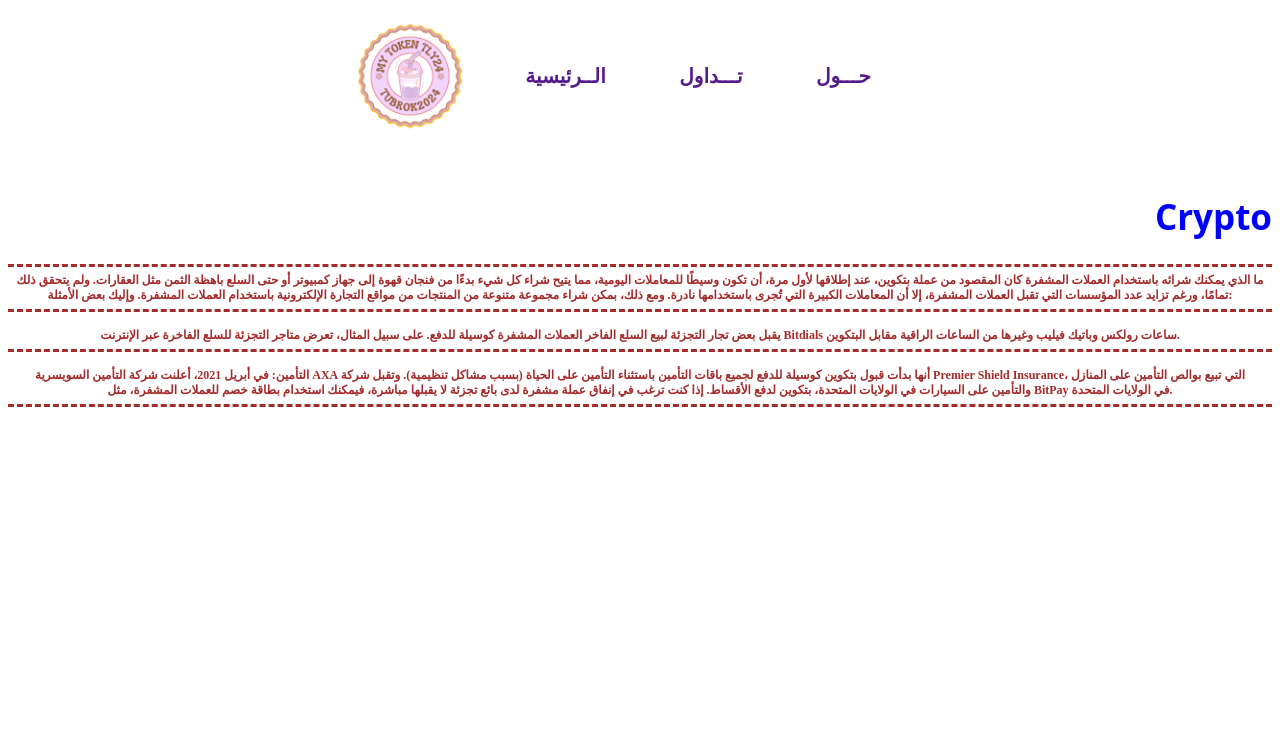
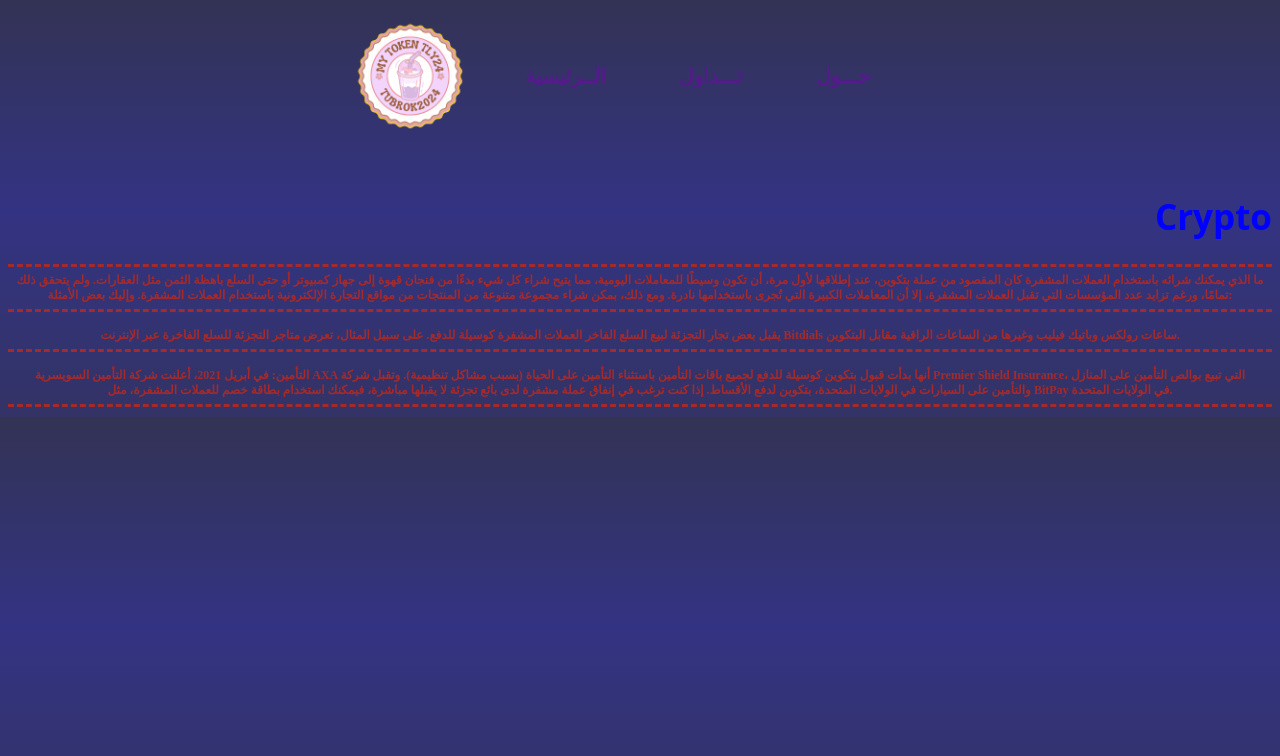
Before and after one commit to hellafi1992/xm, a plain HTML site: page index.html in a window 1280 px wide. Drawn offline with Linux system fonts and the light colour scheme.

Commit message:
index.html

```diff
--- a/index.html
+++ b/index.html
@@ -8,6 +8,9 @@
 <style>
 
 
+    body{
+        background: linear-gradient(360deg, #336, #333383, #335);
+    }
 
     menu{
         display: flex;
```
